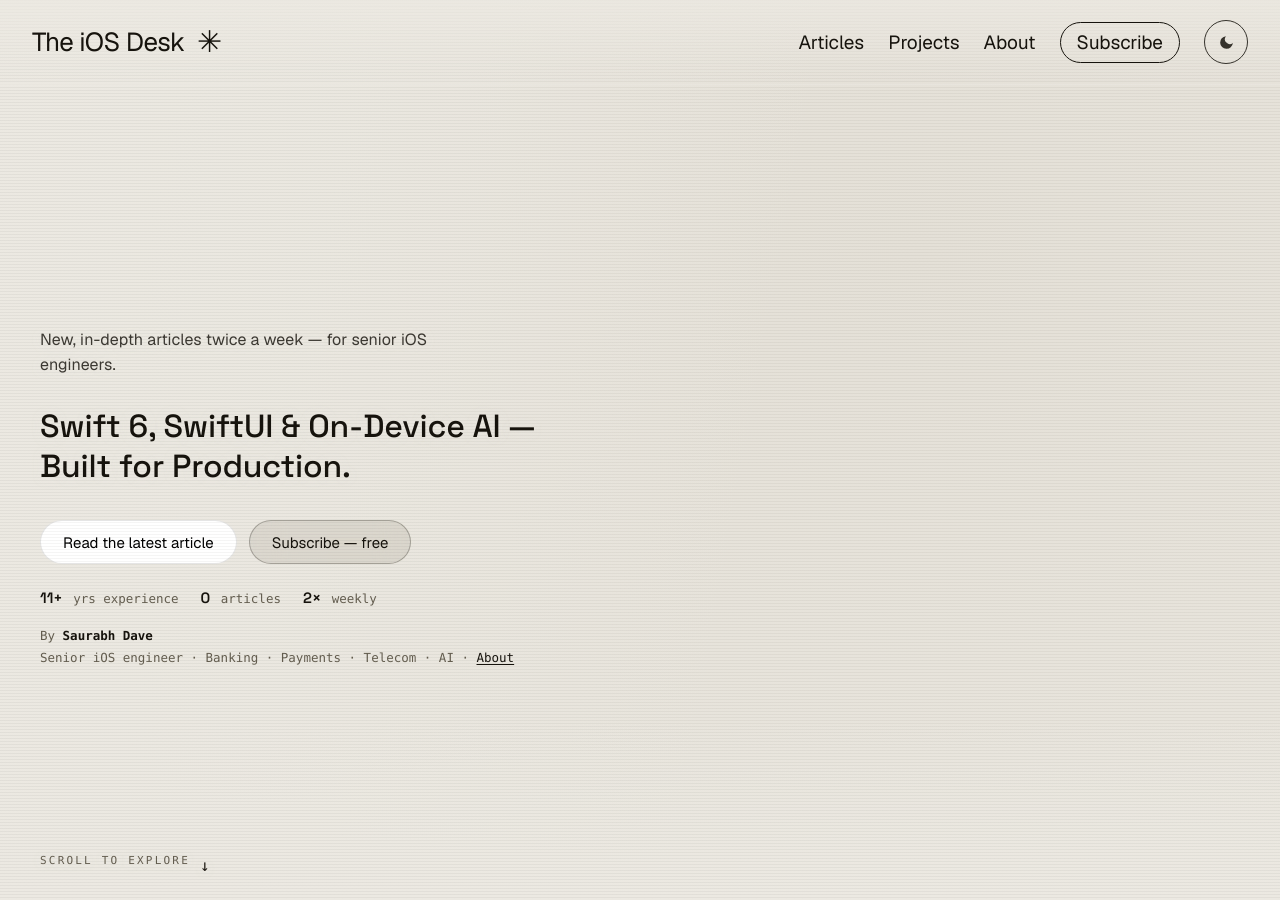
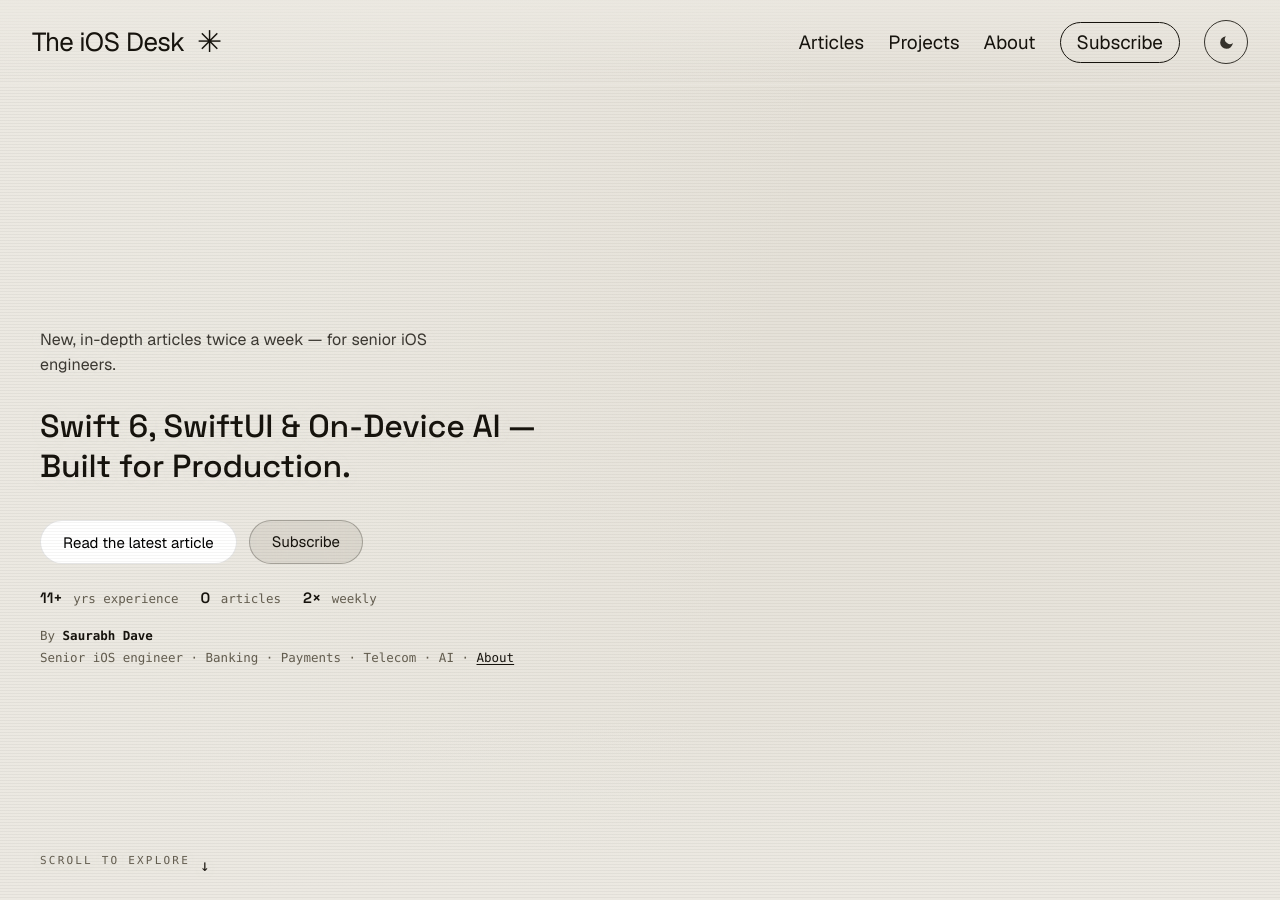
Before and after one commit to saurabhdave/ios-ai-articles, a Jekyll site: the page built from index.md, in a window 1280 px wide and 900 px high. Built offline with Jekyll 4.4.1, drawn with Linux system fonts in a browser that asks for light colours.

Commit message:
copy(home): hero secondary CTA 'Subscribe — free' → 'Subscribe'

```diff
--- a/_layouts/home.html
+++ b/_layouts/home.html
@@ -479,7 +479,7 @@
     <p class="hero-type"><span id="typed"></span><span class="cursor" id="cursor"></span></p>
     <div class="pills" id="pills">
       <a class="pill pill-solid" href="{{ featured.url | relative_url }}">Read the latest article</a>
-      <a class="pill pill-glass" data-subscribe href="{{ '/feed.xml' | relative_url }}">Subscribe &mdash; free</a>
+      <a class="pill pill-glass" data-subscribe href="{{ '/feed.xml' | relative_url }}">Subscribe</a>
     </div>
     <ul class="hero-proof">
       <li><b>11+</b> yrs experience</li>
```
